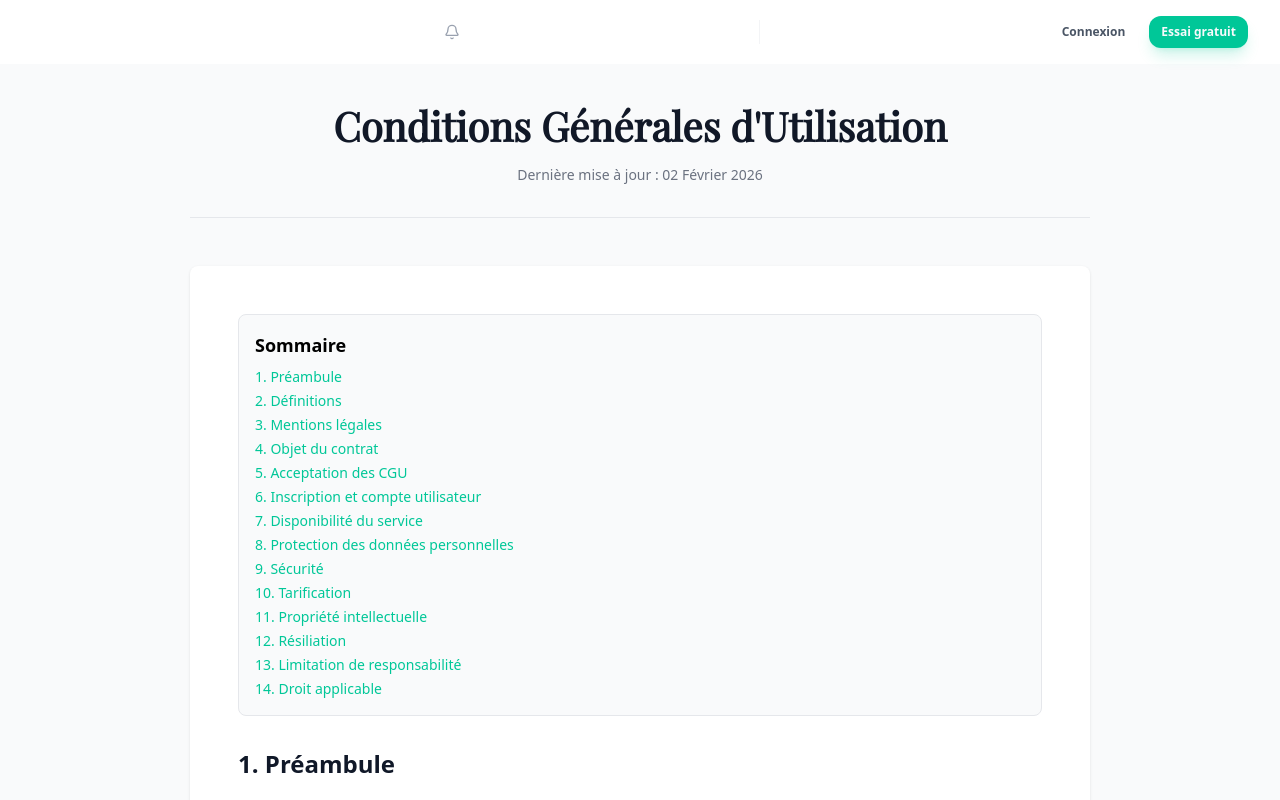
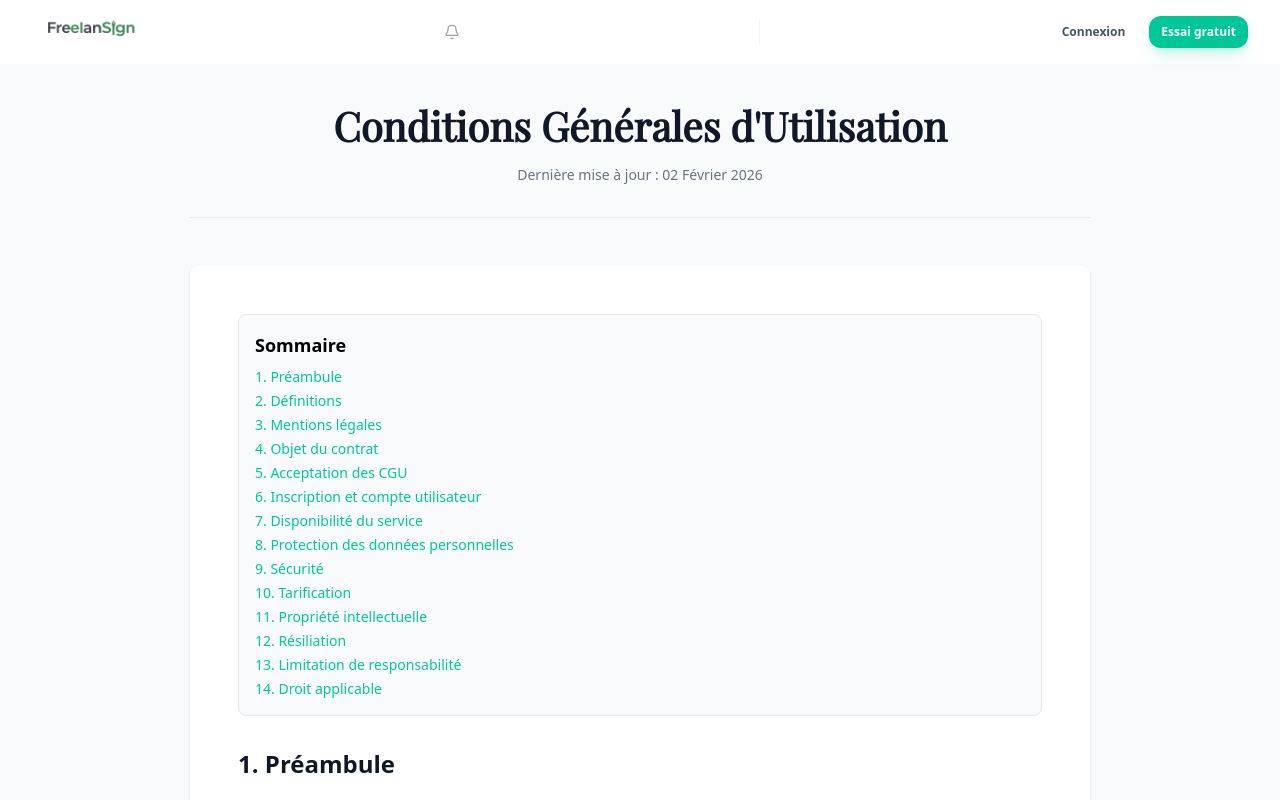
Before and after one commit to FreelanSign/FreelanSign, a React (Vite) app in the folder frontend/: page /cgu in a window 1280 px wide. Shown: the top 800 px of the page. Built offline with nearby package versions, Linux system fonts and the light colour scheme; no server answers.

Commit message:
fix: fix logo presence in navbar for cgu and privacy pages

```diff
--- a/frontend/src/interface/components/navbar/Navbar.tsx
+++ b/frontend/src/interface/components/navbar/Navbar.tsx
@@ -19,6 +19,7 @@ export default function Navbar() {
   const location = useLocation();
   const { isSidebarCollapsed } = useUIStore();
   const isAuthPage = ['/login', '/register'].includes(location.pathname);
+  const isLegalPage = ['/cgu', '/confidentialite'].includes(location.pathname);
 
   const handleLogout = async () => {
     try {
@@ -40,7 +41,7 @@ export default function Navbar() {
           to={user ? '/dashboard' : '/'}
           className={cn(
             'flex items-center gap-2 transition-all duration-300',
-            !isSidebarCollapsed && 'lg:opacity-0 lg:invisible',
+            !isLegalPage && !isSidebarCollapsed && 'lg:opacity-0 lg:invisible',
           )}
         >
           <img src="/img/logo.png" alt="Freelansign" className="h-30" />
```
Also changed, not shown: 1 other file (tests, documents, lock files or other folders).
